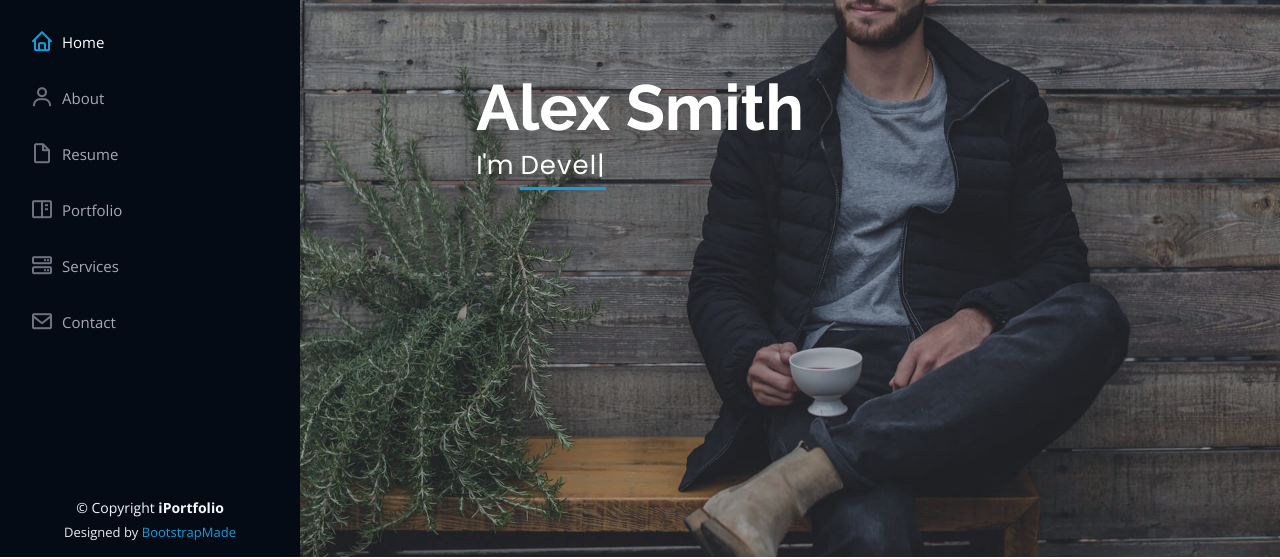
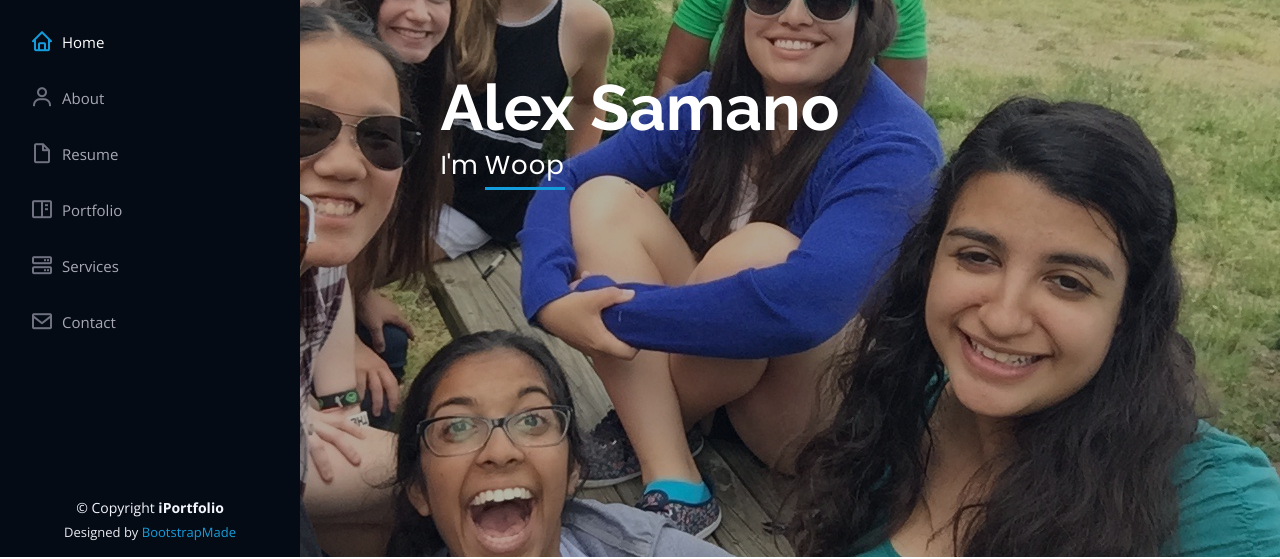
Before and after one commit to alesamano/alesamano.github.io, a plain HTML site: page index.html in a window 1280 px wide. Shown: the part 243-802 px from the top of the page. Drawn offline with nearby package versions, Linux system fonts and the light colour scheme.

Commit message:
pic_name

```diff
--- a/assets/css/style.css
+++ b/assets/css/style.css
@@ -228,7 +228,7 @@ h6 {
 #hero {
   width: 100%;
   height: 100vh;
-  background: url("../img/hero-bg.jpg") top center;
+  background: url("../img/friends.JPG") top center;
   background-size: cover;
 }
 
--- a/index.html
+++ b/index.html
@@ -72,8 +72,8 @@
   <!-- ======= Hero Section ======= -->
   <section id="hero" class="d-flex flex-column justify-content-center align-items-center">
     <div class="hero-container" data-aos="fade-in">
-      <h1>Alex Smith</h1>
-      <p>I'm <span class="typed" data-typed-items="Designer, Developer, Freelancer, Photographer"></span></p>
+      <h1>Alex Samano</h1>
+      <p>I'm <span class="typed" data-typed-items="Poop, Scoop, Woop, Soup"></span></p>
     </div>
   </section><!-- End Hero -->
 
```
Also changed, not shown: assets/img/friends.JPG (added), 2 other files.
